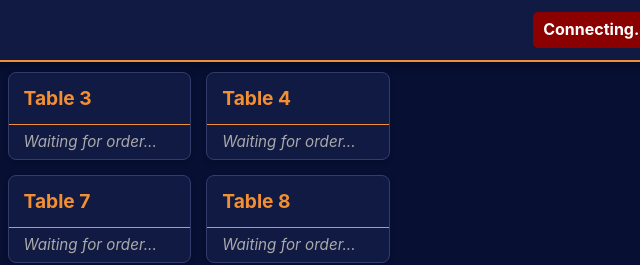
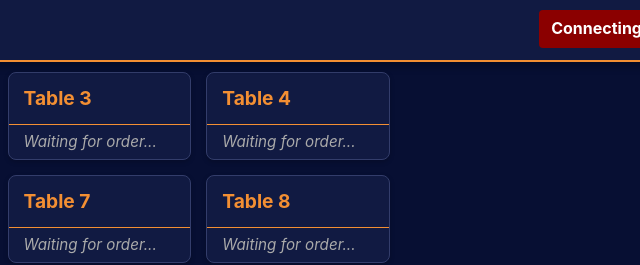
Before and after one commit to sanstechnoin/jhasvik-de, a plain HTML site: page kitchen.html in a window 1280 px wide. Shown: the top 265 px of the page, 640-1280 px from the left. Drawn offline with Linux system fonts and the light colour scheme; no server answers.

Commit message:
Update style.css layout change for KDS

```diff
--- a/style.css
+++ b/style.css
@@ -921,10 +921,21 @@ address {
 }
 
 #connection-status {
-    font-weight: bold;
-    padding: 5px 10px;
-    border-radius: 5px;
+  position: absolute;
+  top: 10px;
+  right: 10px;
+  background-color: #8B0000;
+  color: white;
+  padding: 6px 12px;
+  border-radius: 4px;
+  font-weight: bold;
+  z-index: 1000;
+  max-width: 200px;
+  white-space: nowrap;
+  overflow: hidden;
+  text-overflow: ellipsis;
 }
+
 .status-disconnected {
     background-color: #8B0000; /* Dark Red */
     color: white;
```
